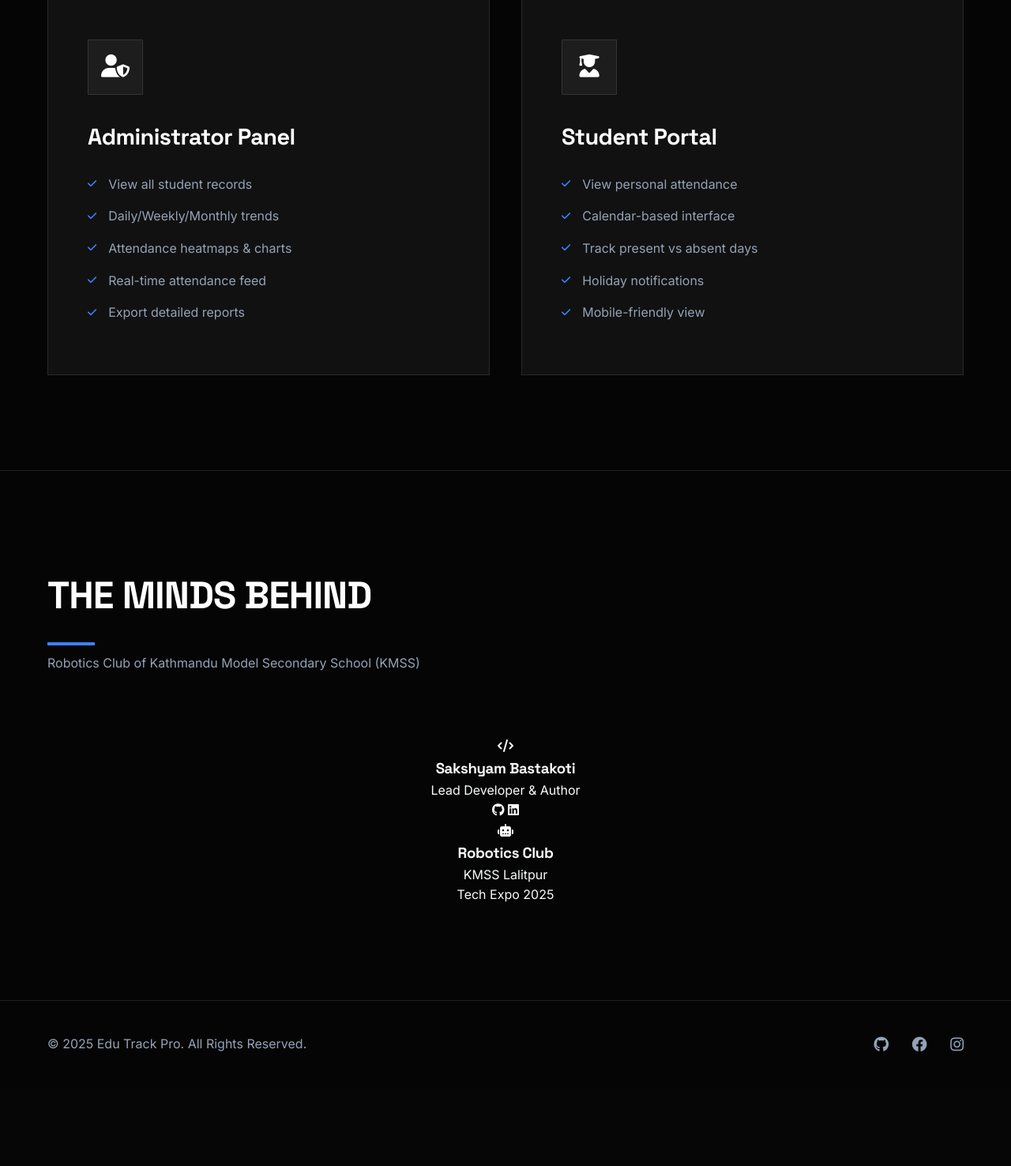
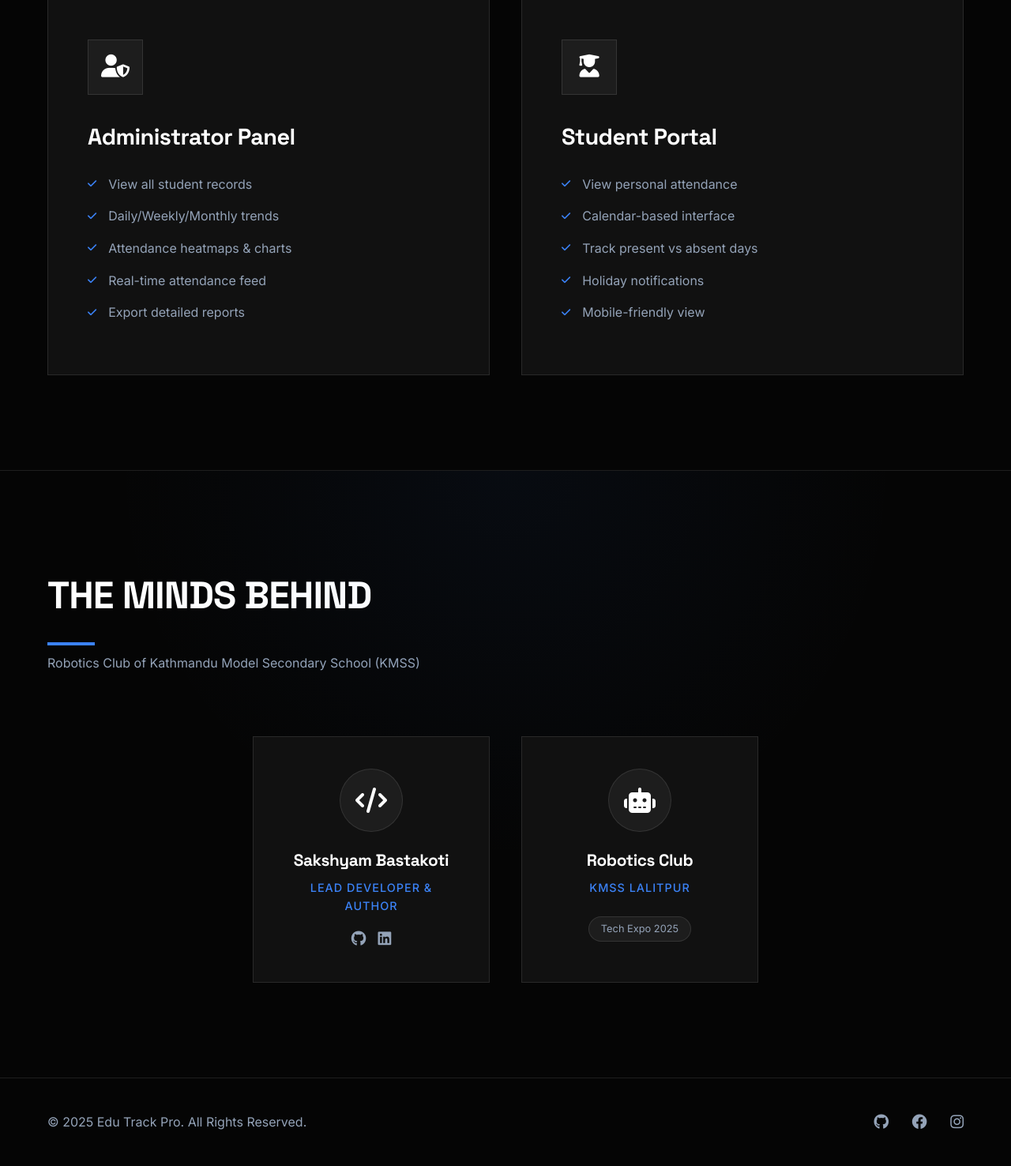
Before and after one commit to zenithkandel/IoT-RFID-Attendance-System-1, a PHP site: page / in a window 1280 px wide. Shown: the part 2198-3674 px from the top of the page at 79% size. Before the commit the page ends 3529 px from the top, so only its background shows below. Run offline with PHP 8.4, Linux system fonts and the light colour scheme.

Commit message:
Enhance team section with new layout, hover effects, and social icons

```diff
--- a/css/style.css
+++ b/css/style.css
@@ -597,30 +597,113 @@ body.clicking .cursor-dot {
     text-align: center;
     background-color: var(--bg-dark);
     border-top: 1px solid var(--border-color);
+    position: relative;
 }
 
-.team-content {
-    max-width: 800px;
-    margin: 0 auto;
+.team::before {
+    content: '';
+    position: absolute;
+    top: 0;
+    left: 0;
+    width: 100%;
+    height: 100%;
+    background: radial-gradient(circle at 50% 0%, rgba(59, 130, 246, 0.05) 0%, transparent 50%);
+    pointer-events: none;
 }
 
-.credits {
+.team-grid {
+    display: flex;
+    justify-content: center;
+    gap: 40px;
+    flex-wrap: wrap;
     margin-top: 60px;
-    background: var(--bg-card);
-    padding: 40px;
-    border-radius: 0;
-    display: inline-block;
-    border: 1px solid var(--border-color);
 }
 
-.credits ul {
+.team-card {
+    background: var(--bg-card);
+    border: 1px solid var(--border-color);
+    padding: 40px;
+    width: 300px;
+    transition: all 0.3s ease;
+    position: relative;
+    overflow: hidden;
+    display: flex;
+    flex-direction: column;
+    align-items: center;
+}
+
+.team-card:hover {
+    transform: translateY(-10px);
+    border-color: var(--primary-color);
+    box-shadow: 0 10px 30px -10px rgba(59, 130, 246, 0.2);
+}
+
+.member-avatar {
+    width: 80px;
+    height: 80px;
+    background: rgba(255, 255, 255, 0.05);
+    border-radius: 50%;
+    display: flex;
+    align-items: center;
+    justify-content: center;
+    margin-bottom: 20px;
+    border: 1px solid var(--border-color);
+    transition: all 0.3s ease;
+}
+
+.team-card:hover .member-avatar {
+    background: var(--primary-color);
+    border-color: var(--primary-color);
+    transform: scale(1.1);
+}
+
+.member-avatar i {
+    font-size: 2rem;
+    color: var(--white);
+}
+
+.member-info h3 {
+    color: var(--white);
+    font-size: 1.3rem;
+    margin-bottom: 5px;
+}
+
+.member-info .role {
+    color: var(--primary-color);
+    font-size: 0.9rem;
+    font-weight: 500;
+    text-transform: uppercase;
+    letter-spacing: 1px;
+    display: block;
+    margin-bottom: 15px;
+}
+
+.social-icons {
+    display: flex;
+    gap: 15px;
+    justify-content: center;
     margin-top: 15px;
 }
 
-.credits li {
+.social-icons a {
+    color: var(--text-light);
+    font-size: 1.2rem;
+    transition: color 0.3s;
+}
+
+.social-icons a:hover {
     color: var(--white);
-    font-weight: 600;
-    font-size: 1.1rem;
+}
+
+.event-tag {
+    background: rgba(255, 255, 255, 0.05);
+    padding: 5px 15px;
+    border-radius: 20px;
+    font-size: 0.8rem;
+    color: var(--text-light);
+    border: 1px solid var(--border-color);
+    margin-top: 10px;
+    display: inline-block;
 }
 
 /* Footer */
```
